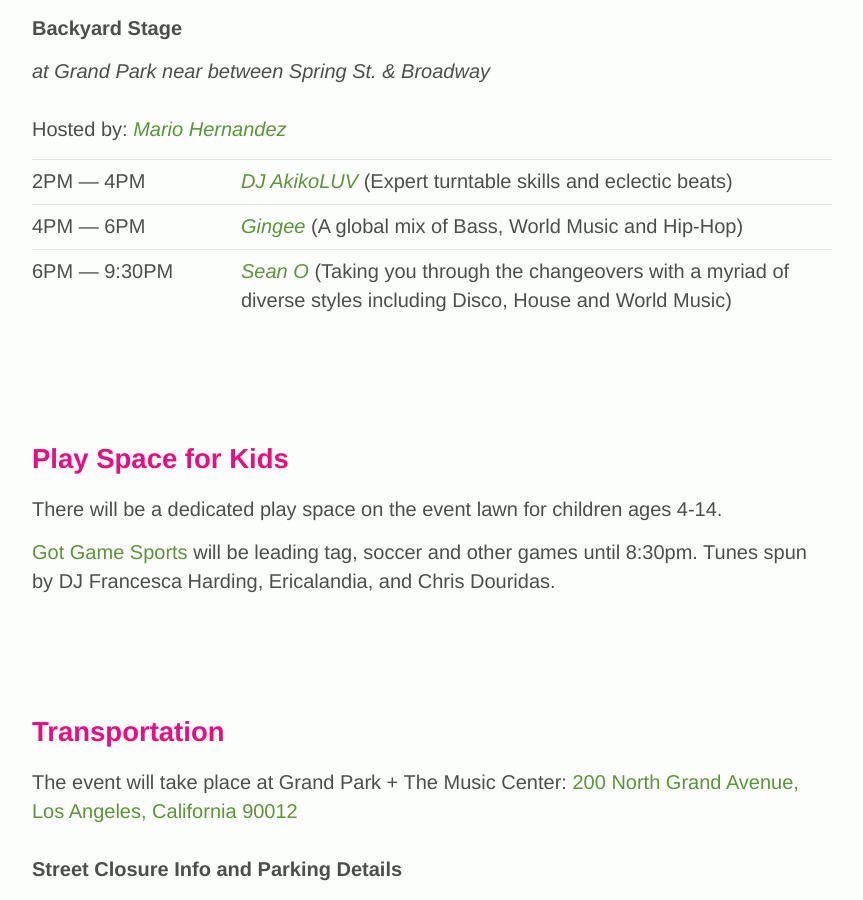
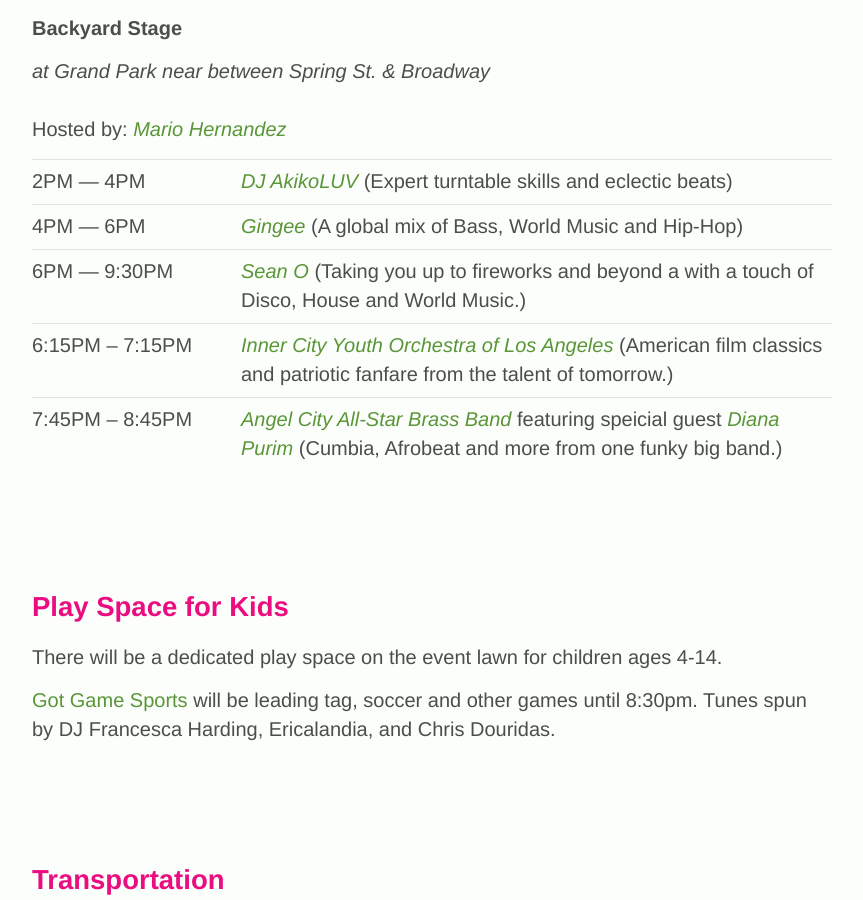
Before and after one commit to grandparkla/july4, a Jekyll site: the page built from index.markdown, in a window 1280 px wide and 900 px high, scrolled down 4141 px. Shown: the whole window, without its empty margins (208-1071 px from the left). Built offline with Jekyll 4.4.1, drawn with Linux system fonts in a browser that asks for light colours.

Commit message:
Another Copy Update
-Duncan

```diff
--- a/index.markdown
+++ b/index.markdown
@@ -118,7 +118,13 @@
 : *[Gingee](https://gingee.bandcamp.com/)* (A global mix of Bass, World Music and Hip-Hop)
 
 6PM — 9:30PM
-: *[Sean O](https://www.mixcloud.com/djseano/playlists/seano-mixes/)* (Taking you through the changeovers with a myriad of diverse styles including Disco, House and World Music)
+: *[Sean O](https://www.mixcloud.com/djseano/playlists/seano-mixes/)* (Taking you up to fireworks and beyond a with a touch of Disco, House and World Music.)
+
+6:15PM – 7:15PM
+: *[Inner City Youth Orchestra of Los Angeles](http://www.icyola.org/)* (American film classics and patriotic fanfare from the talent of tomorrow.)
+
+7:45PM – 8:45PM
+: *[Angel City All-Star Brass Band](http://toddsimonmusic.com/angel-city-all-star-brass-band/)* featuring speicial guest *[Diana Purim](https://www.facebook.com/EyedentityMusic/)* (Cumbia, Afrobeat and more from one funky big band.)
 
 ## Play Space for Kids
 
```
